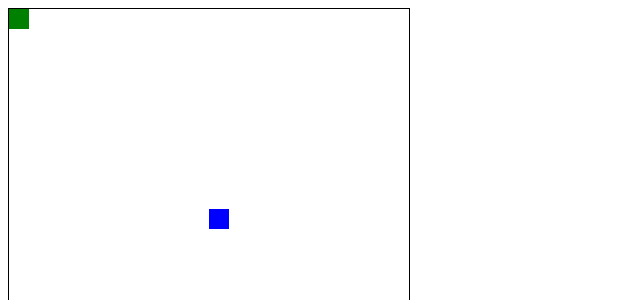
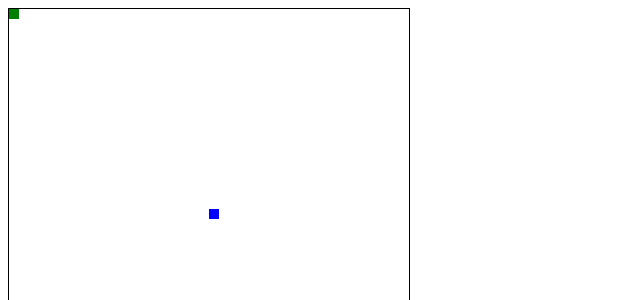
Before and after one commit to Lukicaa20/Zmijica, a React (Vite) app: page / in a window 1280 px wide. Shown: the top 300 px of the page, without its empty margins (0-640 px from the left). Built offline with nearby package versions, Linux system fonts and the light colour scheme.

Commit message:
verzija3

```diff
--- a/src/App.jsx
+++ b/src/App.jsx
@@ -1,11 +1,17 @@
 import React from "react";
 import GameBoard from "./components/GameBoard";
+import { useState } from "react";
 
 const App = () => {
+  const [counter, setCounter] = useState(0);
+
   return (
-    <div>
-      <GameBoard />
-    </div>
+    <>
+      <div className="player"></div>
+      <div className="game">
+        <GameBoard counter={counter} setCounter={setCounter} />
+      </div>
+    </>
   );
 };
 
--- a/src/components/GameBoard.jsx
+++ b/src/components/GameBoard.jsx
@@ -1,13 +1,16 @@
 import React, { useState, useEffect, useRef } from "react";
 
-function GameBoard() {
+function GameBoard({ counter, setCounter }) {
+  //useState varijable
   const canvasRef = useRef(null);
   const [position, setPosition] = useState({ x: 0, y: 0 });
   const [direction, setDirection] = useState({ x: 0, y: 0 });
-  const squareSize = 20;
-  const speed = 5;
-  const [tail, SetTail] = useState([]);
+  const [tail, setTail] = useState([]);
   const [food, setFood] = useState({ x: 200, y: 200 });
+
+  //Lokalne varijable
+  const squareSize = 10;
+  const speed = squareSize;
 
   // useEffect koji koristimo radi aktiviranja event listenera koji igraču mijenjaju smjer, handleKeyDown funkciju možemo napisati i van useEffect funkcije i ponašat će se isto.
   useEffect(() => {
@@ -49,6 +52,14 @@ function GameBoard() {
         return { x: newX, y: newY };
       });
 
+      setTail((prevTail) => {
+        const newTail = [{ x: position.x, y: position.y }, ...prevTail];
+        if (newTail.length > counter) {
+          newTail.pop();
+        }
+        return newTail;
+      });
+
       /* If provjere */
 
       // Provjera jel igrač udario u rub ploče
@@ -58,7 +69,10 @@ function GameBoard() {
         position.y < 0 ||
         position.y > canvas.height - squareSize
       ) {
-        return { x: 0, y: 0 };
+        setCounter(0);
+        setDirection({ x: 0, y: 0 });
+        setPosition({ x: 0, y: 0 });
+        setTail([]);
       }
 
       //Provjera jel kocka od igrača preklapa sa kockom hrane
@@ -72,6 +86,9 @@ function GameBoard() {
           x: Math.floor(Math.random() * (canvas.width - squareSize)),
           y: Math.floor(Math.random() * (canvas.height - squareSize)),
         });
+        setCounter((prevCounter) => {
+          return prevCounter + 1;
+        });
       }
     };
 
@@ -84,16 +101,20 @@ function GameBoard() {
 
     //Hrana
 
-    const context2 = canvas.getContext("2d");
+    context.fillStyle = "blue";
+    context.fillRect(food.x, food.y, squareSize, squareSize);
 
-    context2.fillStyle = "blue";
-    context2.fillRect(food.x, food.y, squareSize, squareSize);
+    //Rep
+    context.fillStyle = "lightgreen";
+    tail.forEach((segment) => {
+      context.fillRect(segment.x, segment.y, squareSize, squareSize);
+    });
 
     // Mislio sam da se možda može samo na kraju pozvati funkcija gameLoop() i da će ju dependency list od useEffecta(npr [position]) osvježavati ali zbog prebrzog render aplikacija je počela divljati
-    const intervalId = setInterval(gameLoop, 1000 / 10); // 30 FPS
+    const intervalId = setInterval(gameLoop, 1000 / 20); // 20 FPS
 
     return () => clearInterval(intervalId);
-  }, [direction, position, food]);
+  }, [direction, position, food, tail, counter]);
 
   return (
     <canvas
```
